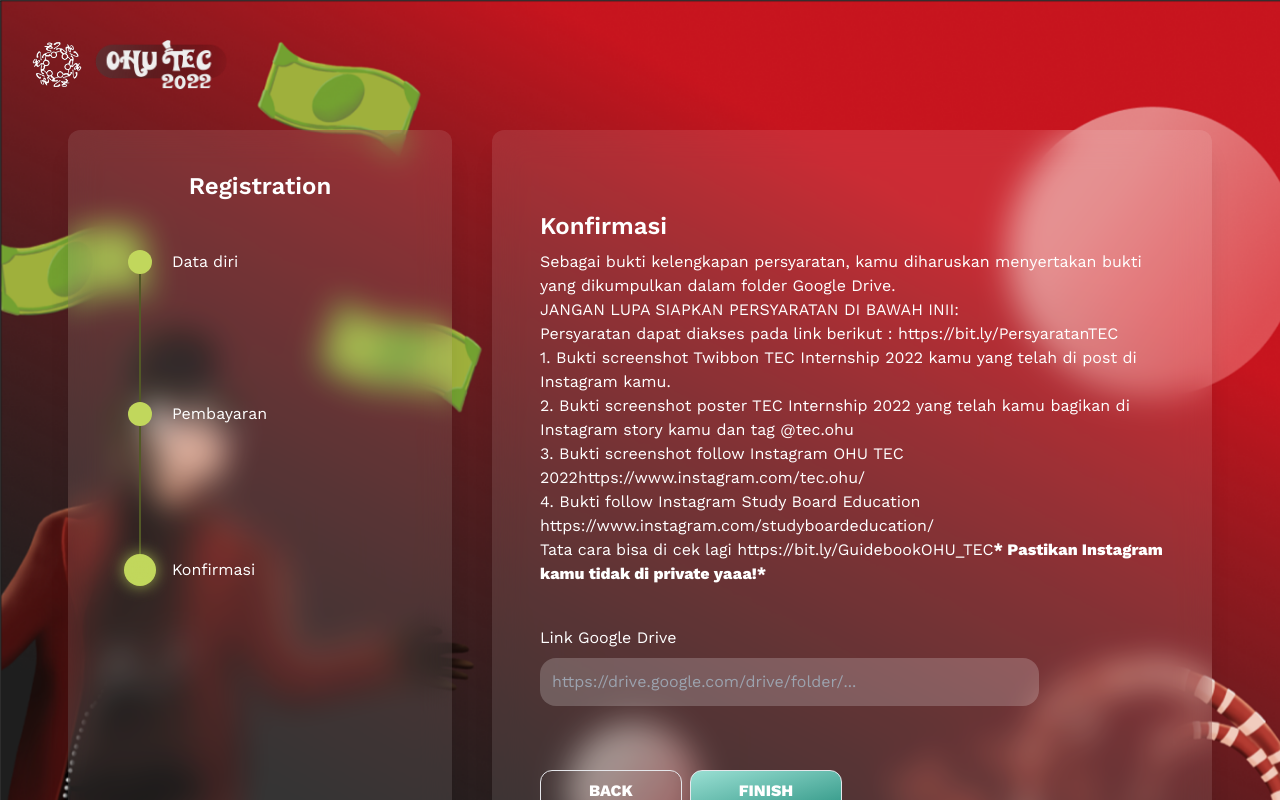
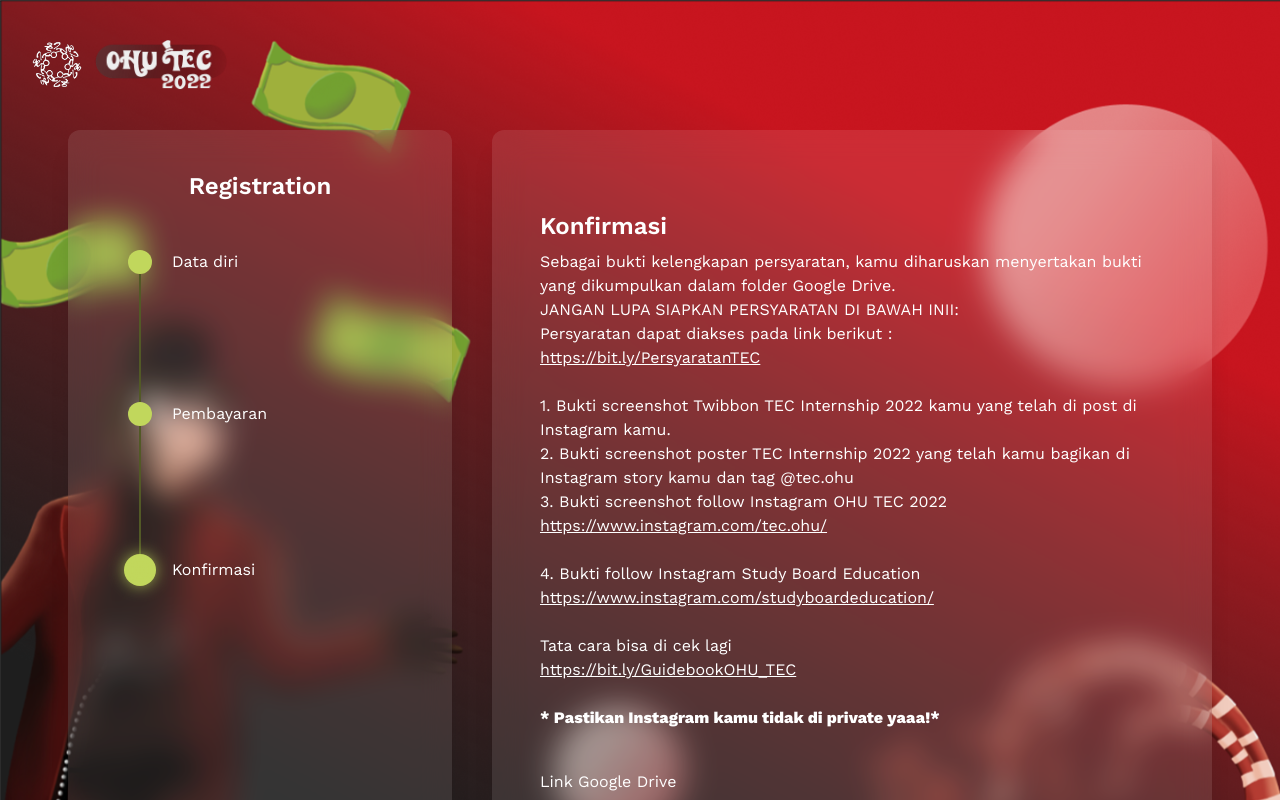
Before and after one commit to TECInternship/Frontend, a Next.js app: page /registration/confirmation in a window 1280 px wide. Shown: the top 800 px of the page. Built offline with nearby package versions, Linux system fonts and the light colour scheme; no server answers.

Commit message:
biru bos

```diff
--- a/pages/registration/confirmation/index.js
+++ b/pages/registration/confirmation/index.js
@@ -116,7 +116,9 @@ export default function Registration({ token }) {
                         href="https://bit.ly/GuidebookOHU_TEC"
                         className="underline hover:cursor-pointer hover:text-blue-300"
                       >
-                        https://bit.ly/PersyaratanTEC
+                        <p className="underline hover:cursor-pointer hover:text-blue-300">
+                          https://bit.ly/PersyaratanTEC
+                        </p>
                       </Link>
                       <br />
                       1. Bukti screenshot Twibbon TEC Internship 2022 kamu yang
@@ -129,7 +131,9 @@ export default function Registration({ token }) {
                         href="https://www.instagram.com/tec.ohu/"
                         className="underline hover:cursor-pointer hover:text-blue-300"
                       >
-                        https://www.instagram.com/tec.ohu/
+                        <p className="underline hover:cursor-pointer hover:text-blue-300">
+                          https://www.instagram.com/tec.ohu/
+                        </p>
                       </Link>{" "}
                       <br></br>
                       4. Bukti follow Instagram Study Board Education{" "}
@@ -137,16 +141,18 @@ export default function Registration({ token }) {
                         href="https://www.instagram.com/studyboardeducation/"
                         className="underline hover:cursor-pointer hover:text-blue-300"
                       >
-                        https://www.instagram.com/studyboardeducation/
+                        <p className="underline hover:cursor-pointer hover:text-blue-300">
+                          https://www.instagram.com/studyboardeducation/
+                        </p>
                       </Link>
                       <br></br>
                       Tata cara bisa di cek lagi{" "}
-                      <Link
-                        href="https://bit.ly/PersyaratanTEC"
-                        className="underline hover:cursor-pointer hover:text-blue-300"
-                      >
-                        https://bit.ly/GuidebookOHU_TEC
+                      <Link href="https://bit.ly/PersyaratanTEC">
+                        <p className="underline hover:cursor-pointer hover:text-blue-300">
+                          https://bit.ly/GuidebookOHU_TEC
+                        </p>
                       </Link>
+                      <br />
                       <b>* Pastikan Instagram kamu tidak di private yaaa!*</b>
                     </p>
                   </div>
```
